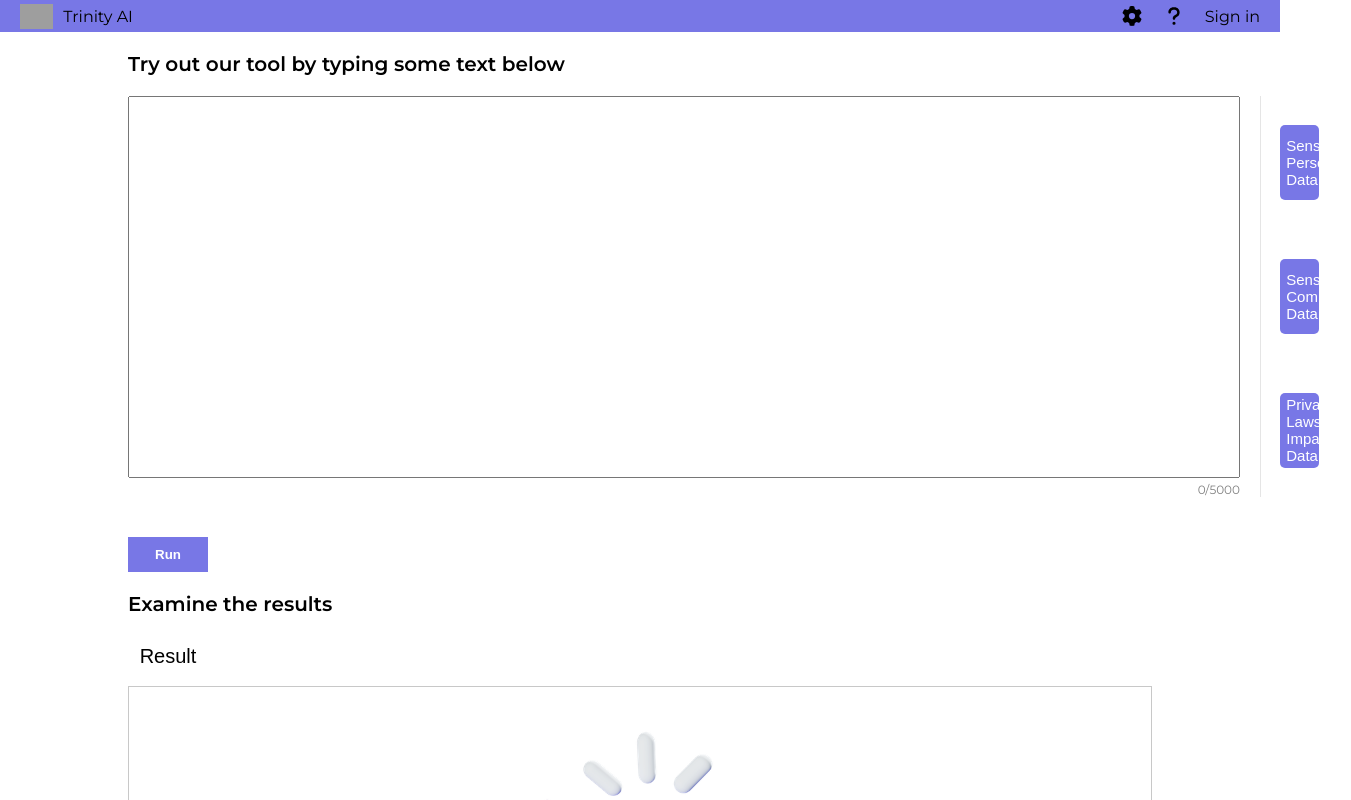
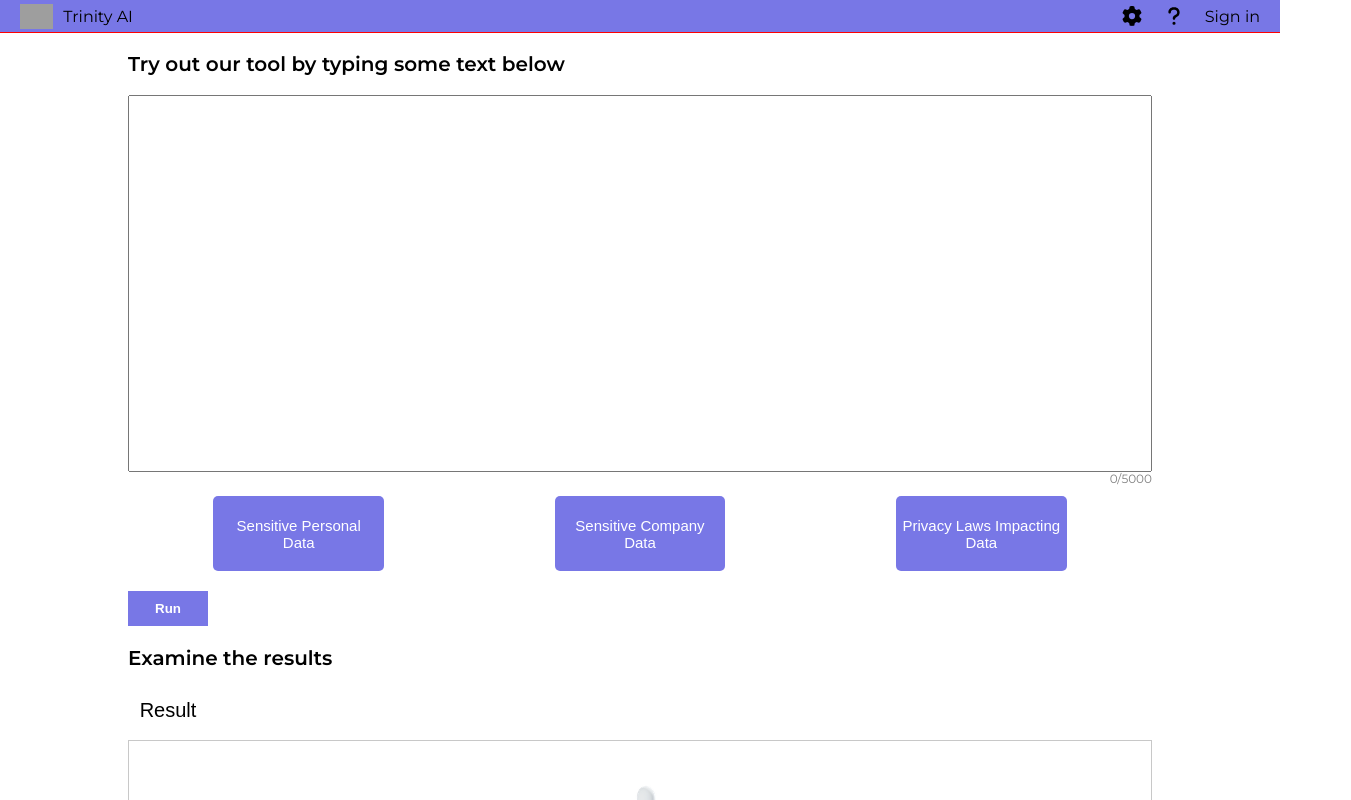
Before and after one commit to KVS-Balaji/trinity-playground, a React (Vite) app: page / in a window 1280 px wide. Shown: the top 800 px of the page, 1351 px wide, since content can reach past the window. Built offline with nearby package versions, Linux system fonts and the light colour scheme; grey boxes are pictures that could not be loaded.

Commit message:
updated button position

```diff
--- a/src/App.css
+++ b/src/App.css
@@ -71,32 +71,38 @@
     font-size: 20px;
 }
 
-.content textarea {
-    width: 1100px;
-    height: 370px;
-    resize: none;
-    padding: 5px;
+.content .user-input {
+    width: 100%;
+    height: 50vh;
+    display: flex;
+    flex-direction: column;
+    justify-content: center;
 }
 
-.content .prompts {
+.content .user-input .input-textarea {
     display: flex;
+    align-items: center;
+    height: 100%;
+    padding: 10px 0;
 }
 
-.content .prompt-textarea {
-    padding-right: 20px;
-    border-right: 1px solid rgba(0, 0, 0, 0.1);
+.content .user-input textarea {
+    width: 100%;
+    height: 100%;
+    resize: none;
+    padding: 10px;
 }
 
-.prompts {
-    margin-bottom: 40px;
+#characters {
+    margin-bottom: 10px;
 }
 
-.prompt-types {
+.policy-types {
     display: flex;
     align-items: center;
     justify-content: center;
-    flex-direction: column;
     width: 100%;
+    margin-bottom: 20px;
 }
 
 #spd, #scd, #plid {
@@ -108,7 +114,7 @@
     color: white;
 }
 
-.prompt-types button {
+.policy-types button {
     height: 75px;
     width: 50%;
     color: white;
@@ -124,7 +130,7 @@
     transition: 0.2s ease-in;
 }
 
-.prompt-types button:hover {
+.policy-types button:hover {
     box-shadow: 1px 1px 2px 2px #504f9b;
 }
 
--- a/src/App.jsx
+++ b/src/App.jsx
@@ -135,20 +135,22 @@ function App() {
       </div>
       <div className="content">
         <p className="heading">Try out our tool by typing some text below</p>
-        <div className="prompts">
-          <div className="prompt-textarea">
+        <div className="user-input">
+          <div className="input-textarea">
             <textarea
               value={text}
               id="prompt-area"
               onChange={handleTextareaChange}
             />
+          </div>
           <div
+            id="characters"
             style={{ textAlign: "right", color: "gray", fontSize: "12px" }}
           >
             {text.length}/{maxCharacters}
           </div>
         </div>
-          <div className="prompt-types">
+        <div className="policy-types">
           <div id="spd">
             <Popover content={SPDContent} placement="right">
               <button onClick={selectSPDPolicies}>
@@ -169,7 +171,6 @@ function App() {
                 Privacy Laws Impacting Data
               </button>
             </Popover>
-            </div>
           </div>
         </div>
         <div className="run-btn">
--- a/src/index.css
+++ b/src/index.css
@@ -7,6 +7,6 @@ body {
     overflow-x: hidden;
 }
 
-/* *:hover {
+*:hover {
     outline: 1px solid red;
-} */
+}
```
Lines whose indentation alone changed are shown as unchanged.
